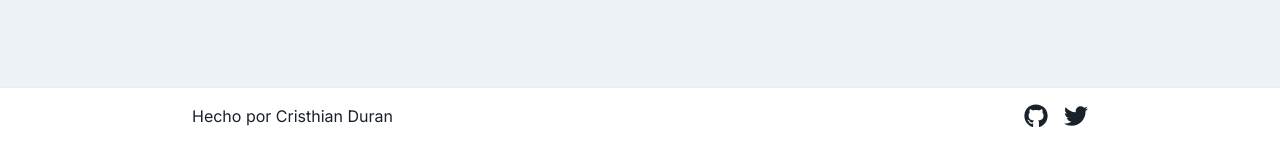
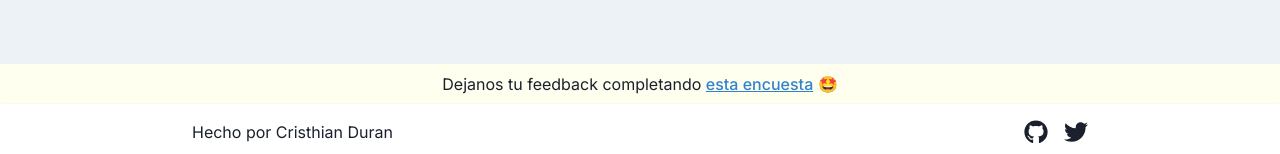
Before and after one commit to durancristhian/coronabingo, a Next.js app: page / in a window 1280 px wide. Shown: the part 656-810 px from the top of the page. Built offline with nearby package versions, Linux system fonts and the light colour scheme; no server answers.

Commit message:
Add feedback form

```diff
--- a/components/Footer.tsx
+++ b/components/Footer.tsx
@@ -1,5 +1,5 @@
 import { useRouter } from 'next/router'
-import { useContext, useEffect, useState } from 'react'
+import { Fragment, useContext, useEffect, useState } from 'react'
 import { FaGithub, FaTwitter } from 'react-icons/fa'
 import { EasterEggContext } from '~/contexts/EasterEggContext'
 
@@ -23,6 +23,23 @@ export default function Footer() {
   }
 
   return (
+    <Fragment>
+      <div className="bg-yellow-100 px-4 py-2">
+        <div className="max-w-4xl mx-auto">
+          <div className="leading-normal text-center">
+            <span>Dejanos tu feedback completando&nbsp;</span>
+            <a
+              href="https://forms.gle/egSBrsKSFnEgabff7"
+              target="_blank"
+              rel="noopener noreferrer"
+              className="focus:outline-none focus:shadow-outline font-medium text-blue-600 underline"
+            >
+              esta encuesta
+            </a>
+            <span>&nbsp;🤩</span>
+          </div>
+        </div>
+      </div>
       <div className="bg-white p-4 shadow">
         <div className="max-w-4xl mx-auto">
           <div className="flex items-center justify-between">
@@ -52,5 +69,6 @@ export default function Footer() {
           </div>
         </div>
       </div>
+    </Fragment>
   )
 }
```
Lines whose indentation alone changed are shown as unchanged.
